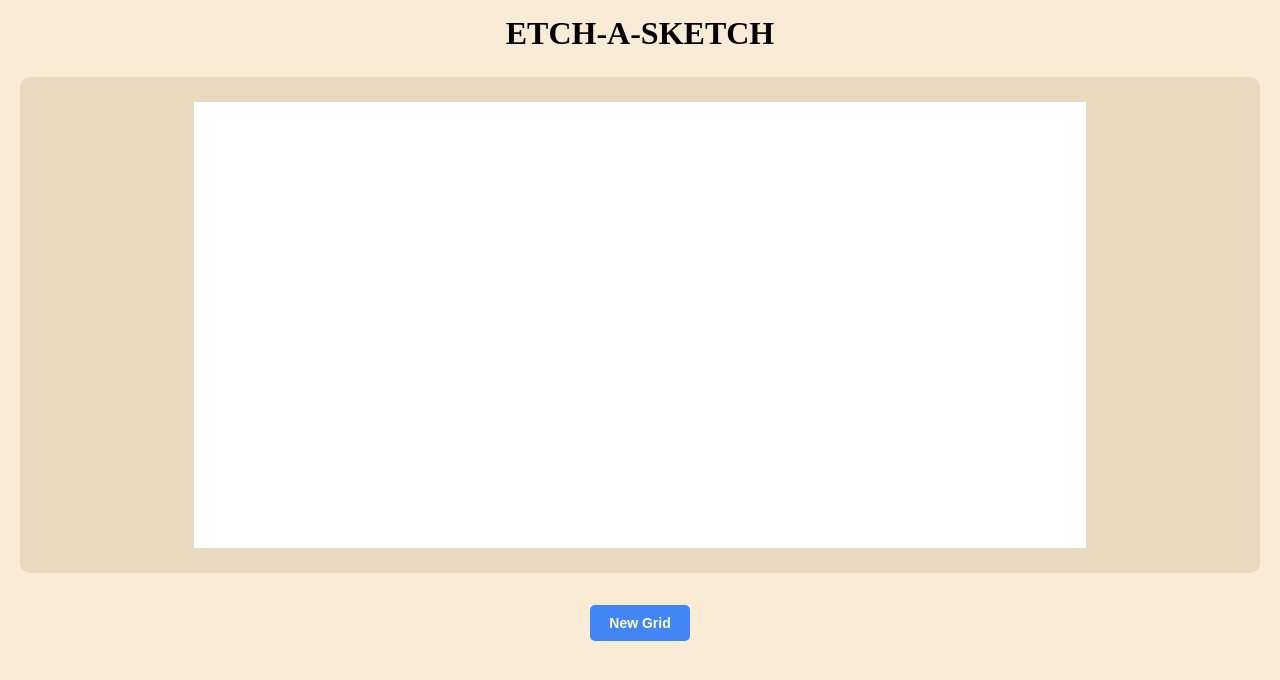
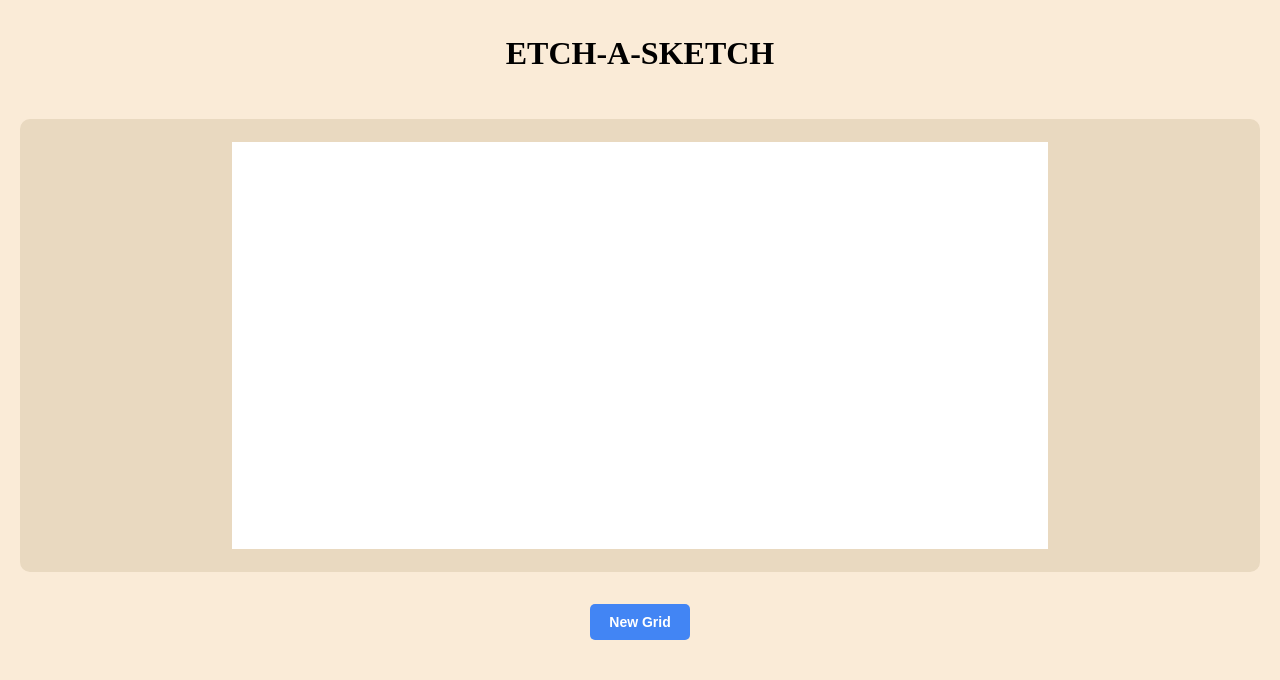
Before and after one commit to GregHaris/etch-a-sketch, a plain HTML site: page index.html in a window 1280 px wide. Drawn offline with Linux system fonts and the light colour scheme.

```diff
--- a/index.html
+++ b/index.html
@@ -1,14 +1,19 @@
 <!DOCTYPE html>
 <html lang="en">
+
 <head>
     <meta charset="UTF-8">
     <meta name="viewport" content="width=device-width, initial-scale=1.0">
     <link rel="stylesheet" href="style.css">
     <script src="etch-a-sketch.js" defer></script>
     <title>Etch-a-Sketch</title>
-</head>
+
 <body>
-    <div id="heading"> <h1> ETCH-A-SKETCH</h1></div>
-    <div id="container"></div>
+    <div id="container">
+        <div id="heading">
+            <h1>ETCH-A-SKETCH</h1>
+        </div>
+    </div>
 </body>
+
 </html>
```
